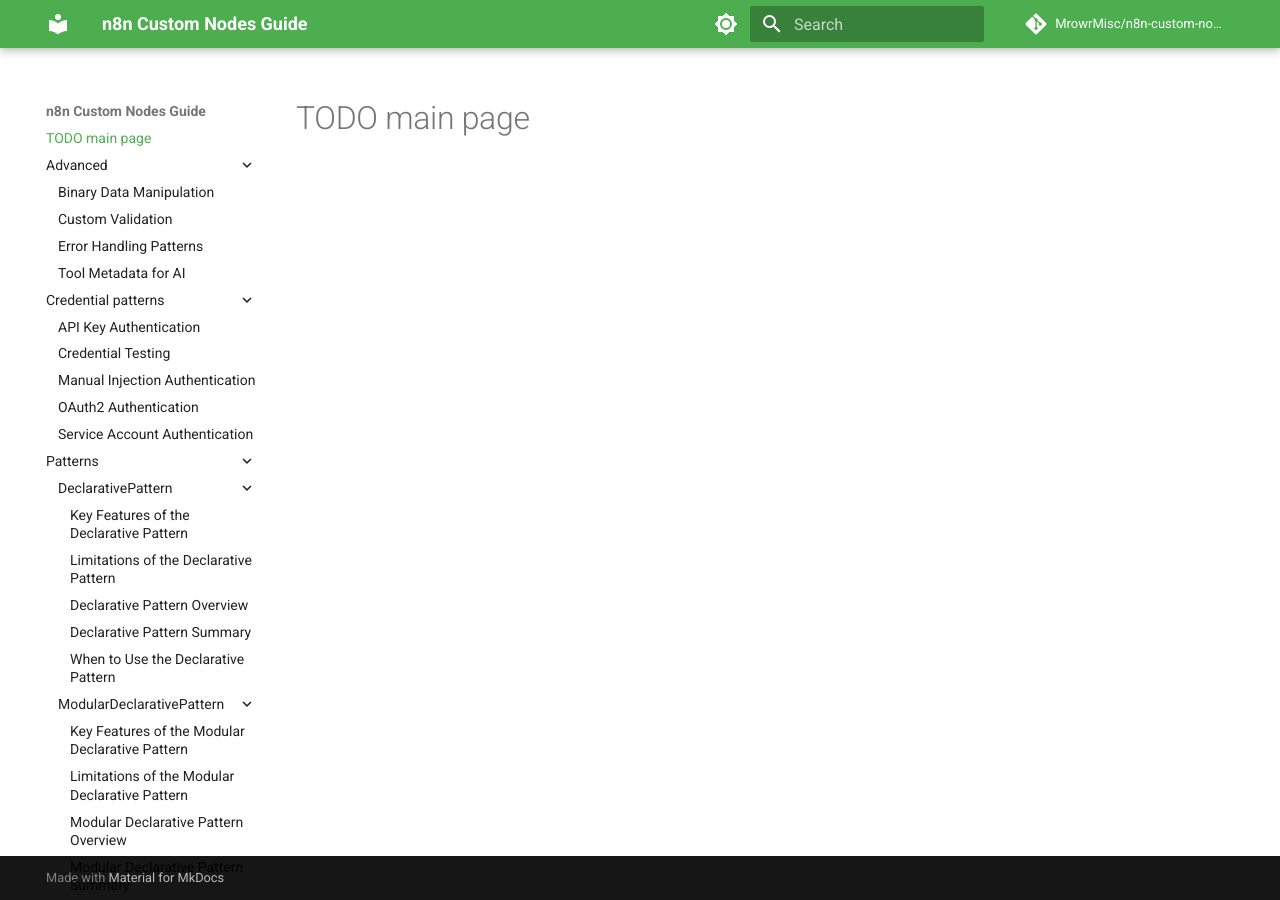
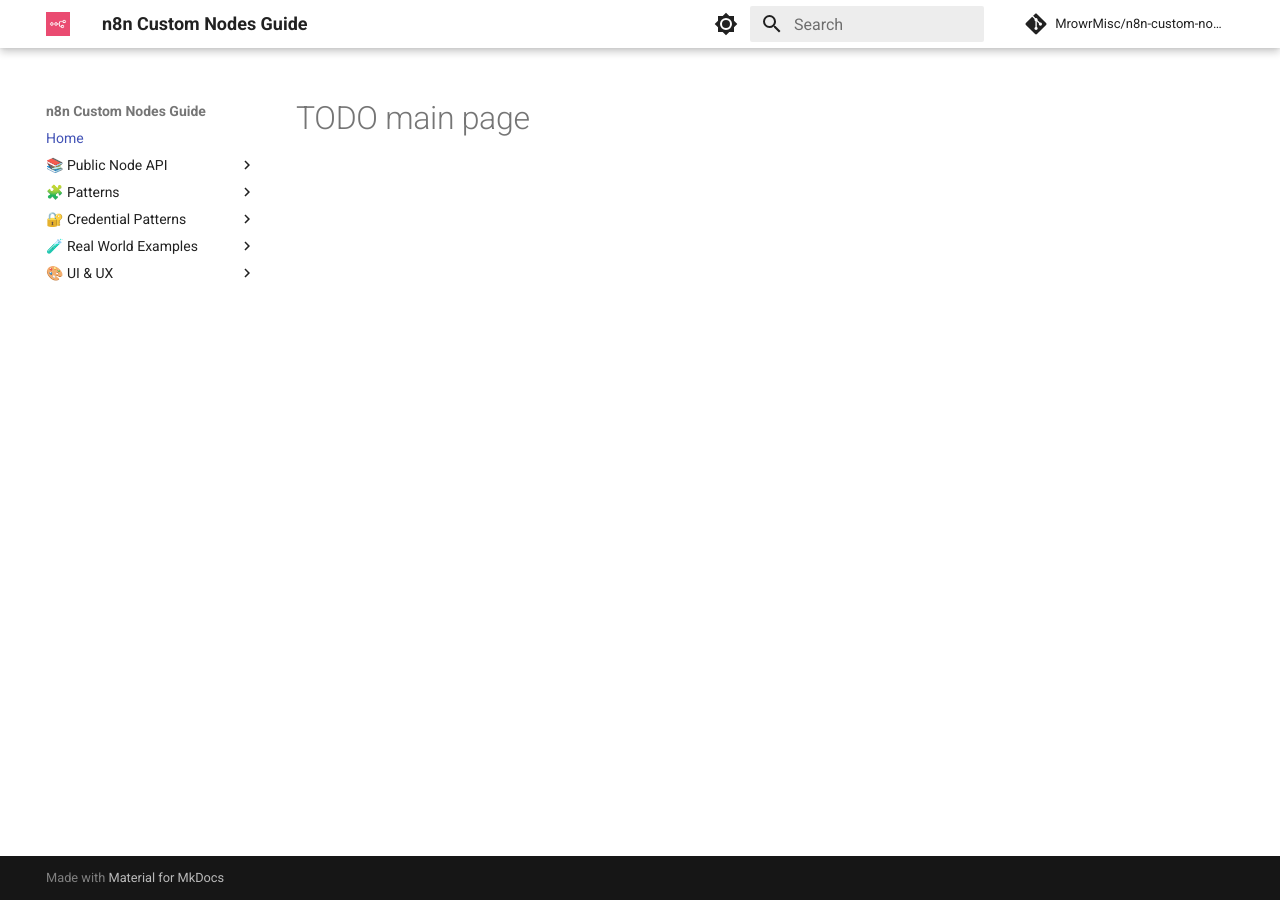
Before and after one commit to MrowrMisc/n8n-custom-nodes, an MkDocs documentation site: the page built from site/index.md, in a window 1280 px wide. Built offline with MkDocs 1.6.1 and Material for MkDocs 9.7.7, drawn with Linux system fonts in a browser that asks for light colours; comment, search, counter and statistics services are not loaded; part of the change alters nothing that is shown.

Commit message:
checkpoint

```diff
--- a/mkdocs.yml
+++ b/mkdocs.yml
@@ -11,22 +11,22 @@ repo_name: MrowrMisc/n8n-custom-nodes-guide
 
 theme:
   name: material
-  # favicon: favicon.ico
-  # logo: assets/images/observant-py.png
+  favicon: favicon.ico
+  logo: assets/images/n8n.png
   palette:
 
     # Palette toggle for light mode
     - scheme:
-      primary: green
-      accent: light green
+      primary: white
+      accent: deep orange
       toggle:
         icon: material/brightness-7 # (2)!
         name: Switch to dark mode
 
     # Palette toggle for dark mode
     - scheme: slate
-      primary: green
-      accent: light green
+      primary: black
+      accent: deep orange
       toggle:
         icon: material/brightness-4
         name: Switch to light mode
@@ -34,7 +34,7 @@ theme:
   features:
     - navigation.instant
     - navigation.tracking
-    - navigation.expand
+    # - navigation.expand
     - navigation.indexes
     - content.code.copy
     - content.code.annotate
@@ -64,24 +64,79 @@ markdown_extensions:
 #             show_root_heading: true
 #             heading_level: 2
 
-# nav:
-#   - Home: index.md
-#   - Getting Started: getting_started.md
-#   - Features:
-#       - Change Tracking: features/change_tracking.md
-#       - Validation: features/validation.md
-#       - Undo and Redo: features/undo.md
-#       - Computed Properties: features/computed.md
-#       - Dirty Tracking: features/dirty.md
-#       - Sync vs Non-Sync: features/sync.md
-#       - Saving and Loading: features/save_load.md
-#   - API Reference:
-#       - Overview: api_reference/index.md
-#       - Observable: api_reference/observable.md
-#       - ObservableList: api_reference/observable_list.md
-#       - ObservableDict: api_reference/observable_dict.md
-#       - ObservableProxy: api_reference/observable_proxy.md
-#       - Types:
-#           - Overview: api_reference/types/index.md
-#       - Interfaces:
-#           - Overview: api_reference/interfaces/index.md
+nav:
+  - Home: index.md
+  - 📚 Public Node API:
+      - Overview: public-api/index.md
+      - Execution Contexts:
+          - IExecuteFunctions: public-api/execution-contexts/IExecuteFunctions.md
+          - IExecuteSingleFunctions: public-api/execution-contexts/IExecuteSingleFunctions.md
+          - ILoadOptionsFunctions: public-api/execution-contexts/ILoadOptionsFunctions.md
+          - IPollFunctions: public-api/execution-contexts/IPollFunctions.md
+          - ITriggerFunctions: public-api/execution-contexts/ITriggerFunctions.md
+          - IWebhookFunctions: public-api/execution-contexts/IWebhookFunctions.md
+          - IHookFunctions: public-api/execution-contexts/IHookFunctions.md
+      - Helpers:
+          - Overview: public-api/helpers/index.md
+          - Binary: public-api/helpers/binary.md
+          - HTTP: public-api/helpers/http.md
+          - Filesystem: public-api/helpers/filesystem.md
+          - Deduplication: public-api/helpers/deduplication.md
+          - Base: public-api/helpers/base.md
+      - Parameter Access:
+          - getNodeParameter: public-api/parameters/getNodeParameter.md
+          - evaluateExpression: public-api/parameters/evaluateExpression.md
+          - getCurrentNodeParameter: public-api/parameters/getCurrentNodeParameter.md
+      - Workflow & Execution:
+          - getWorkflow: public-api/workflow/getWorkflow.md
+          - getWorkflowStaticData: public-api/workflow/getWorkflowStaticData.md
+          - executeWorkflow: public-api/workflow/executeWorkflow.md
+          - putExecutionToWait: public-api/workflow/putExecutionToWait.md
+      - Advanced:
+          - startJob: public-api/advanced/startJob.md
+          - logAiEvent: public-api/advanced/logAiEvent.md
+          - sendMessageToUI: public-api/advanced/sendMessageToUI.md
+      - Reference:
+          - Types: public-api/reference/types.md
+          - Interfaces: public-api/reference/interfaces.md
+  - 🧩 Patterns:
+      - Declarative Pattern:
+          - Overview: patterns/DeclarativePattern/overview.md
+          - When to Use: patterns/DeclarativePattern/when-to-use.md
+          - Key Features: patterns/DeclarativePattern/key-features.md
+          - Limitations: patterns/DeclarativePattern/limitations.md
+          - Summary: patterns/DeclarativePattern/summary.md
+      - Programmatic Pattern:
+          - Overview: patterns/ProgrammaticPattern/overview.md
+          - When to Use: patterns/ProgrammaticPattern/when-to-use.md
+          - Key Features: patterns/ProgrammaticPattern/key-features.md
+          - Limitations: patterns/ProgrammaticPattern/limitations.md
+          - Summary: patterns/ProgrammaticPattern/summary.md
+      - Modular Declarative Pattern:
+          - Overview: patterns/ModularDeclarativePattern/overview.md
+          - When to Use: patterns/ModularDeclarativePattern/when-to-use.md
+          - Key Features: patterns/ModularDeclarativePattern/key-features.md
+          - Limitations: patterns/ModularDeclarativePattern/limitations.md
+          - Summary: patterns/ModularDeclarativePattern/summary.md
+      - Other Patterns:
+          - Trigger Nodes: patterns/OtherPatterns/TriggerNodes.md
+          - Binary Nodes: patterns/OtherPatterns/BinaryNodes.md
+          - Pagination: patterns/OtherPatterns/Pagination.md
+  - 🔐 Credential Patterns:
+      - API Key: credential-patterns/APIKey.md
+      - OAuth2: credential-patterns/OAuth2.md
+      - Service Account: credential-patterns/ServiceAccount.md
+      - Manual Injection: credential-patterns/ManualInjection.md
+      - Credential Testing: credential-patterns/CredentialTesting.md
+  - 🧪 Real World Examples:
+      - Globals Node: real-world/GlobalsNode.md
+      - WebSocket Server Node: real-world/WebSocketServerNode.md
+      - Power BI Node: real-world/PowerBINode.md
+      - Apify Node: real-world/ApifyNode.md
+      - QR Code Node: real-world/QrCodeNode.md
+      - Airtop Node: real-world/AirtopNode.md
+  - 🎨 UI & UX:
+      - Display Options: ui-ux/DisplayOptions.md
+      - Collections and Additional Fields: ui-ux/CollectionsAndAdditionalFields.md
+      - Dynamic Options: ui-ux/DynamicOptions.md
+      - Codex Metadata: ui-ux/CodexMetadata.md
```
Also changed, not shown: site/android-chrome-192x192.png (added), site/android-chrome-512x512.png (added), site/apple-touch-icon.png (added), site/assets/images/n8n.png (added), site/favicon-16x16.png (added), site/favicon-32x32.png (added), site/favicon.ico (added), site/site.webmanifest (added), static/img/docusaurus-social-card.jpg (deleted), static/img/docusaurus.png (deleted), static/img/favicon.ico (deleted), static/img/logo.svg (deleted), static/img/undraw_docusaurus_mountain.svg (deleted), static/img/undraw_docusaurus_react.svg (deleted), 1 more files, 1 other file.
